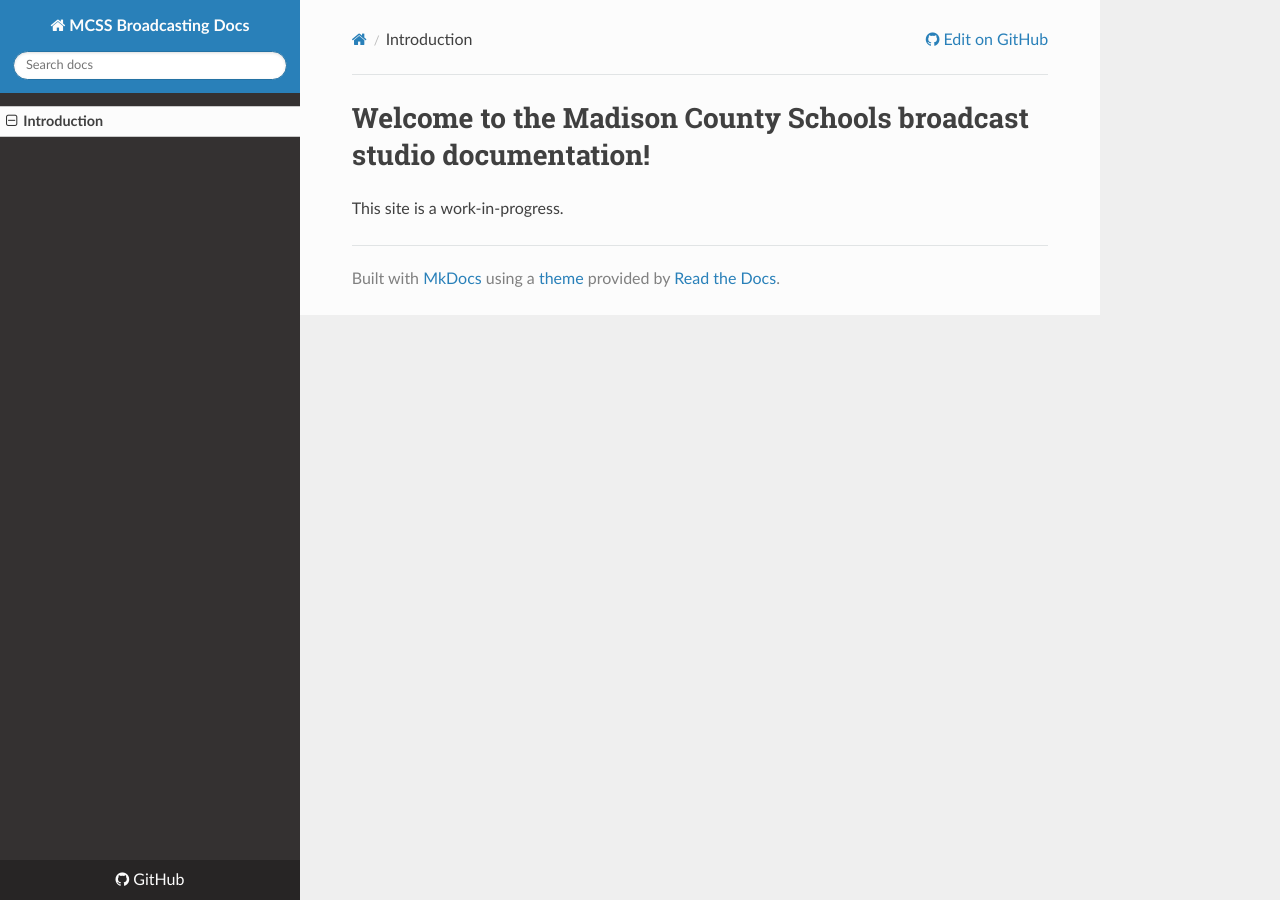
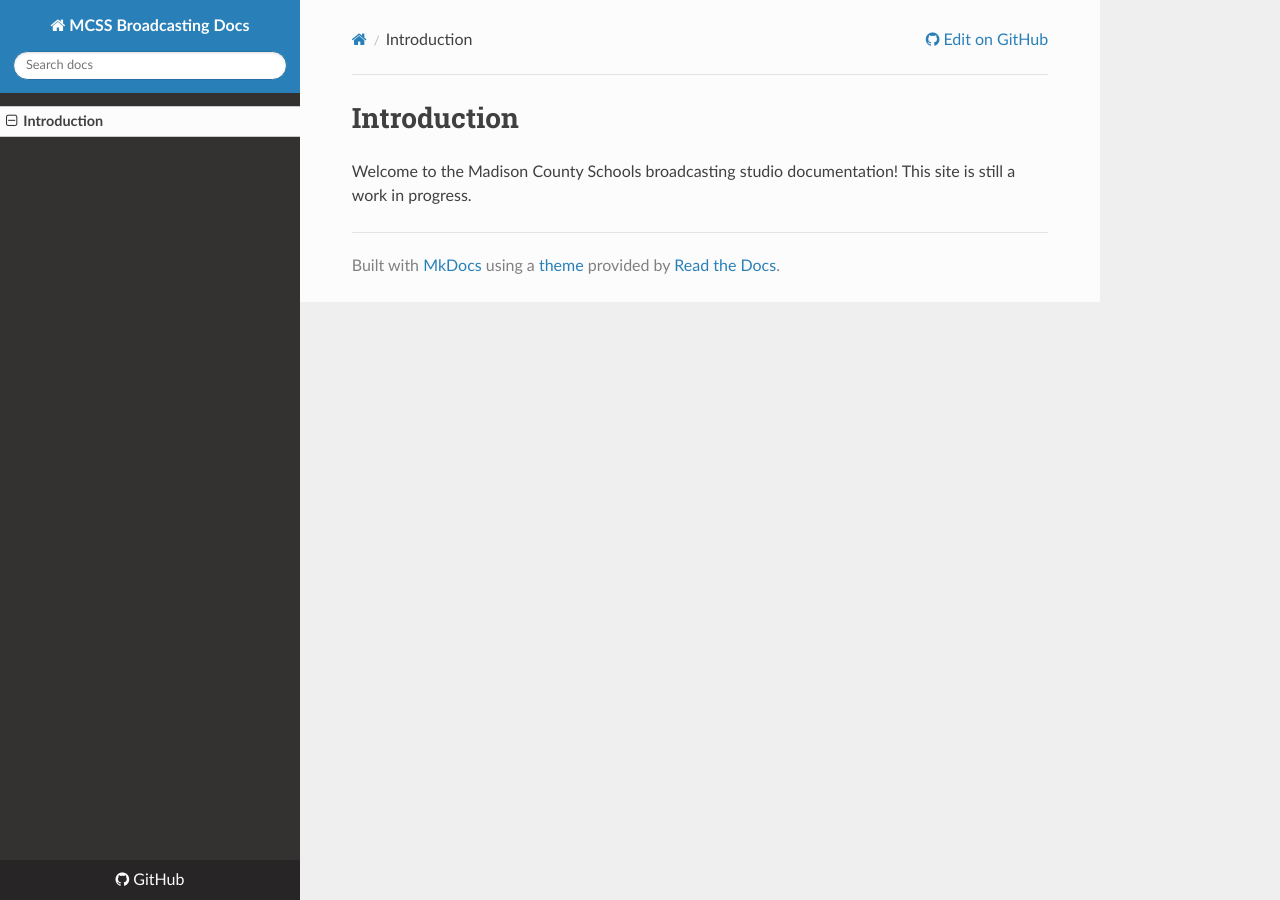
Before and after one commit to mcss-broadcasting/mcss-broadcasting.github.io, an MkDocs documentation site: the page built from docs/index.md, in a window 1280 px wide. Built offline with MkDocs 1.6.1, drawn with Linux system fonts in a browser that asks for light colours; nearby versions of some CDN libraries; old or Windows-style settings are respelled for this version of MkDocs.

```diff
--- a/docs/index.md
+++ b/docs/index.md
@@ -1,3 +1,3 @@
-# Welcome to the Madison County Schools broadcast studio documentation!
+# Introduction
 
-This site is a work-in-progress.
+Welcome to the Madison County Schools broadcasting studio documentation! This site is still a work in progress.
```
